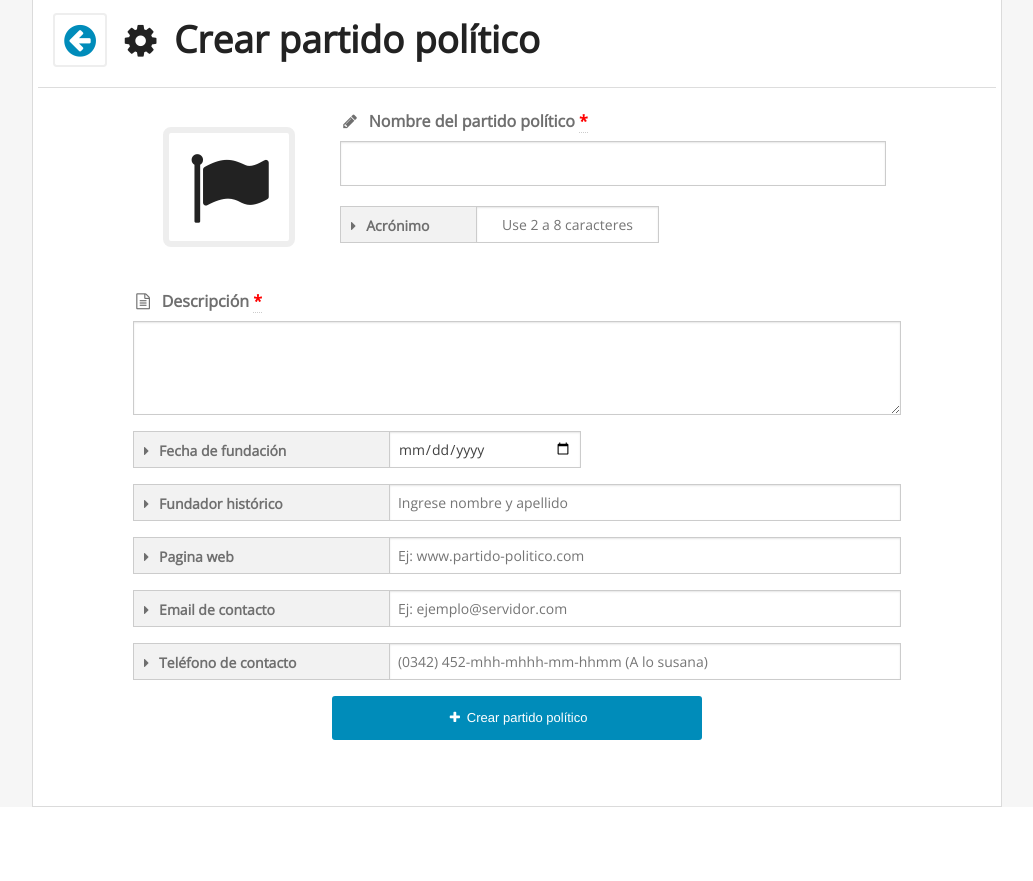
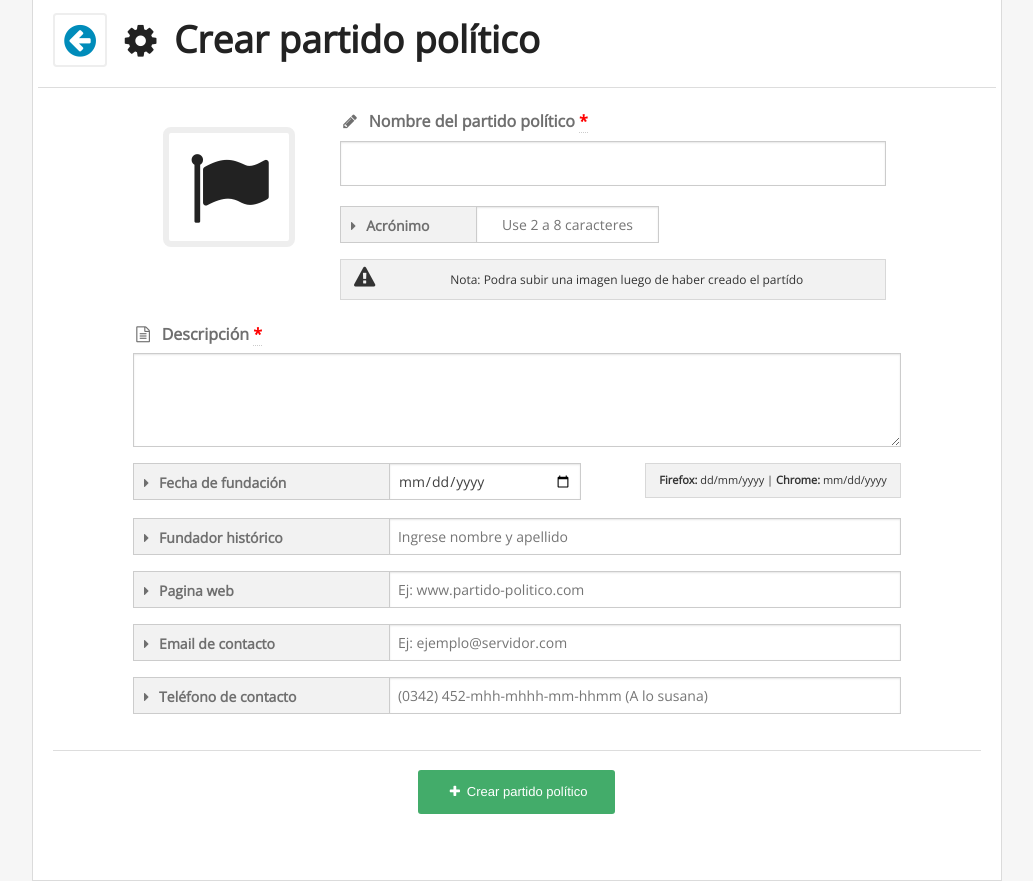
Before and after one commit to virtuagora/virtuagora, a PHP site: template views/partido/crear.twig in a window 1280 px wide. Shown: the part 45-926 px from the top of the page, without its empty margins (123-1156 px from the left). Before the commit the page ends 852 px from the top, so only its background shows below. Run offline with PHP 8.4, Linux system fonts and the light colour scheme; the template is opened without the code that fills it, so the values that code supplies are empty; some libraries are stand-ins or nearby versions.

Commit message:
Algunos cambios esteticos. Agregados algunos cuadros de informacion.

```diff
--- a/views/partido/crear.twig
+++ b/views/partido/crear.twig
@@ -36,10 +36,17 @@ Virtuagora - Crear partido político
 							<input type="text" name="acronimo" placeholder="Use 2 a 8 caracteres" style="text-align: center;">
 						</div>
 					</div>
+					<div class="row collapse clearfix">
+						<div class="large-12 columns">
+							<div class="panel text-center" style="padding:10px;">
+								<i class="fa fa-warning fa-lg fa-fw left"></i>
+								<p style="font-size:12px;">Nota: Podra subir una imagen luego de haber creado el partído</p>
 							</div>
 						</div>
 					</div>
-        <div class="row"><div class="large-10 large-centered columns"><p></p></div></div>
+				</div>
+			</div>
+		</div>
 		<div class="row">
 			<div class="large-10 large-centered columns">
 				<label><h6 class="subheader"><i class="fa fa-file-text-o fa-fw"></i>&nbsp;&nbsp;<b>Descripción</b> <span data-tooltip aria-haspopup="true" class="has-tip tip-right" title="Campo OBLIGATORIO" style="color: red;">*</span></h6>
@@ -57,6 +64,11 @@ Virtuagora - Crear partido político
 					</div>
 					<div class="large-3 end columns">
 						<input type="date" name="fecha">
+					</div>
+					<div class="large-4 right columns">
+						<div class="panel text-center" style="padding:8px; font-size:11px;">
+							<b>Firefox:</b> dd/mm/yyyy | <b>Chrome:</b> mm/dd/yyyy
+						</div>
 					</div>
 				</div>
 			</div>
@@ -118,9 +130,10 @@ Virtuagora - Crear partido político
 				</div>
 			</div>
 		</div>
+		<hr>
 		<div class="row">
-            <div class="large-5 large-centered columns">
-                <button type="submit" class="button radius small expand"><i class="fa fa-plus fa-fw"></i>&nbsp;Crear partido político</button>
+			<div class="large-5 large-centered columns text-center">
+				<button type="submit" class="button radius small success"><i class="fa fa-plus fa-fw"></i>&nbsp;Crear partido político</button>
 			</div>
 		</div>
 	</form>
```
Lines whose indentation alone changed are shown as unchanged.
